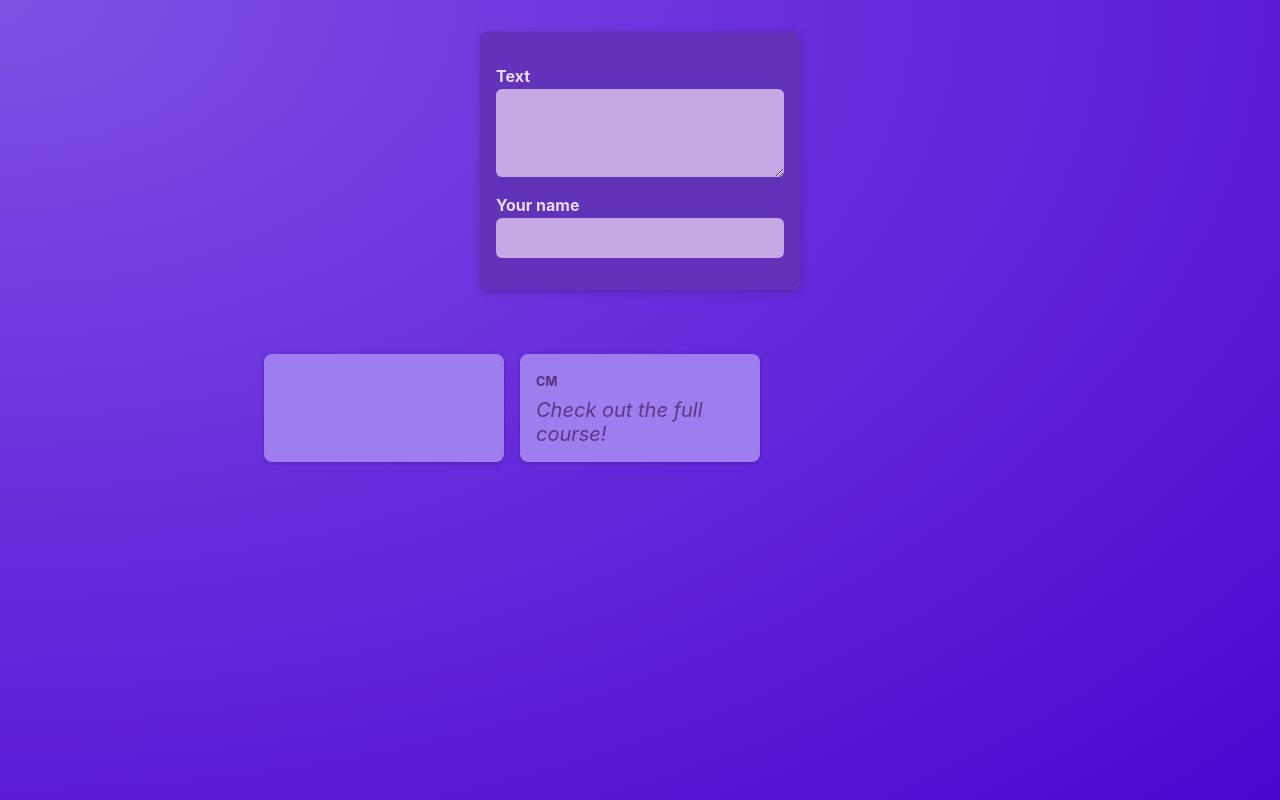
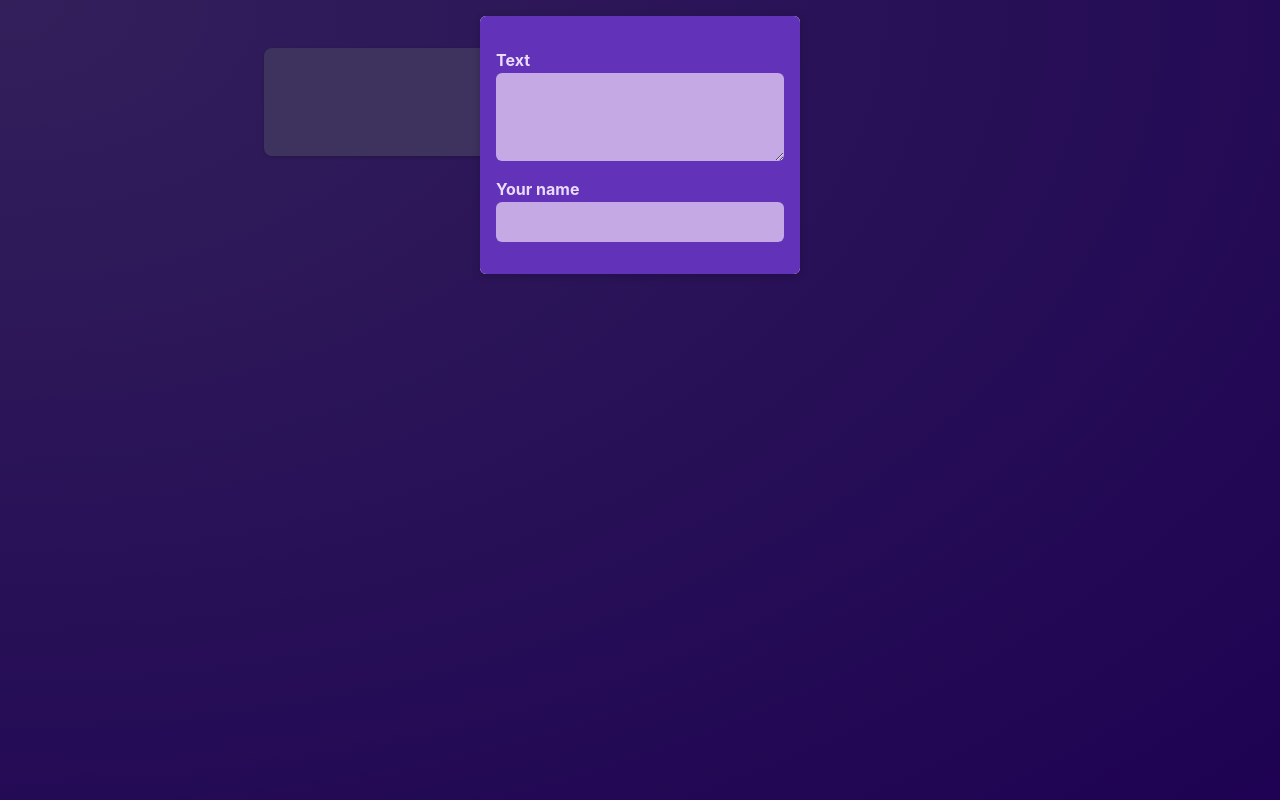
Before and after one commit to cmsamaaa/learn-react, a React (Vite) app: page / in a window 1280 px wide. Built offline with nearby package versions, Linux system fonts and the light colour scheme.

Commit message:
reserved children prop

```diff
--- /dev/null
+++ b/src/components/Modal.jsx
@@ -0,0 +1,16 @@
+import classes from './Modal.module.css';
+
+const Modal = ({ children }) => {
+    return (
+        <>
+            <div className={classes.backdrop} />
+
+            {/* open is by default open={true} */}
+            <dialog open className={classes.modal}>
+                {children}
+            </dialog>
+        </>
+    );
+};
+
+export default Modal;
--- /dev/null
+++ b/src/components/Modal.module.css
@@ -0,0 +1,18 @@
+.backdrop {
+  position: fixed;
+  top: 0;
+  left: 0;
+  width: 100%;
+  height: 100vh;
+  background-color: rgba(0, 0, 0, 0.6);
+  z-index: 1;
+}
+
+.modal {
+  border: none;
+  border-radius: 6px;
+  box-shadow: 0 2px 8px rgba(0, 0, 0, 0.2);
+  padding: 0;
+  overflow: hidden;
+  z-index: 1;
+}
--- a/src/components/NewPost.module.css
+++ b/src/components/NewPost.module.css
@@ -2,9 +2,6 @@
     background-color: #6233b9;
     padding: 1rem;
     width: 20rem;
-    margin: 2rem auto;
-    border-radius: 6px;
-    box-shadow: 0 2px 8px rgba(0, 0, 0, 0.2);
 }
 
 .form label {
--- a/src/components/Post.jsx
+++ b/src/components/Post.jsx
@@ -1,10 +1,10 @@
 import classes from './Post.module.css';
 
-const Post = (props) => {
+const Post = ({ author, body }) => {
     return (
         <li className={classes.post}>
-            <p className={classes.author}>{props.author}</p>
-            <p className={classes.text}>{props.body}</p>
+            <p className={classes.author}>{author}</p>
+            <p className={classes.text}>{body}</p>
         </li>
     );
 };
--- a/src/components/PostsList.jsx
+++ b/src/components/PostsList.jsx
@@ -2,6 +2,7 @@
 
 import Post from './Post';
 import NewPost from './NewPost';
+import Modal from './Modal';
 import classes from './PostsList.module.css';
 
 const PostsList = () => {
@@ -21,7 +22,12 @@
 
     return (
         <>
-            <NewPost onBodyChange={bodyChangeHandler} onAuthorChange={authorChangeHandler} />
+            <Modal>
+                <NewPost
+                    onBodyChange={bodyChangeHandler}
+                    onAuthorChange={authorChangeHandler}
+                />
+            </Modal>
             <ul className={classes.posts}>
                 <Post author={enteredAuthor} body={enteredBody} />
                 <Post author="CM" body="Check out the full course!" />
```
